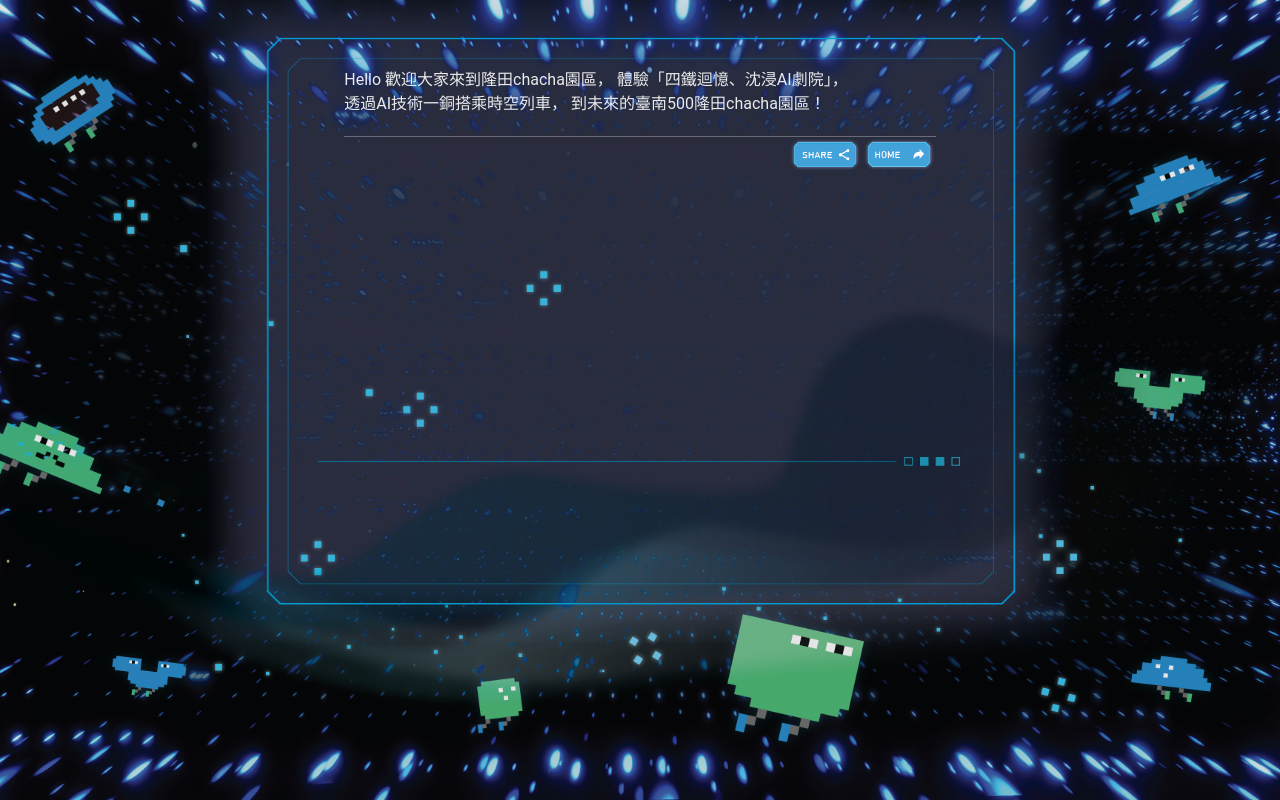
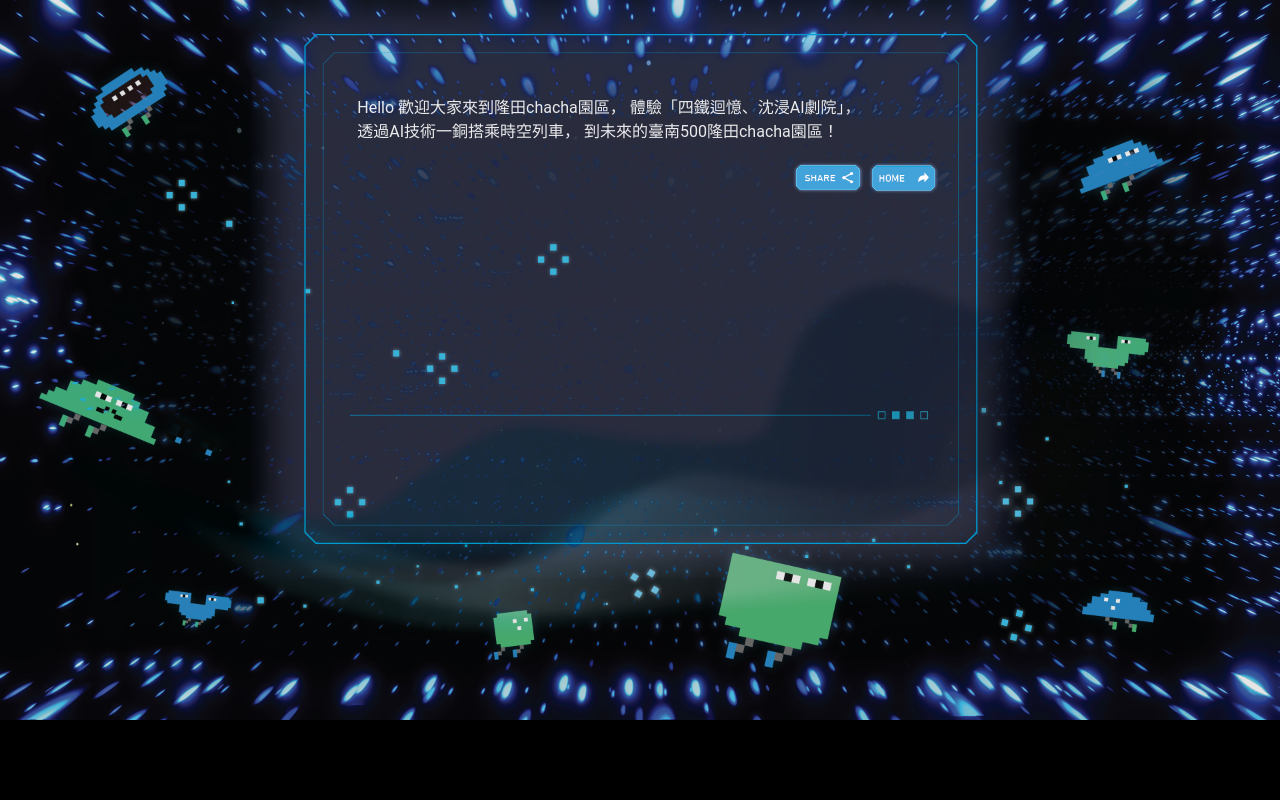
Before and after one commit to MoonShineVFX/chacha-website, a React (Vite) app: page / in a window 1280 px wide. Built offline with nearby package versions, Linux system fonts and the light colour scheme.

Commit message:
Update App.jsx

```diff
--- a/src/App.jsx
+++ b/src/App.jsx
@@ -114,18 +114,20 @@ function App() {
   return (
     <>
       <div
-        className="bg-[#1e2023] min-h-screen bg-cover bg-center bg-no-repeat z-10 relative bg-fixed"
+        className="bg-[#000] min-h-screen bg-contain bg-top bg-no-repeat z-10 relative bg-fixed"
         style={{
           backgroundImage: `url(${isMobile ? mb_bg : web_bg})`,
         }}
       >
         <div className="bg-black fixed w-full h-screen -z-10 opacity-10 top-0 left-0"></div>
         <div
-          className={`flex flex-col justify-center items-center   ${
-            isMobile ? "h-screen px-6 -mt-3" : "p-6"
+          className={`flex flex-col items-center  h-screen   ${
+            isMobile
+              ? "h-screen px-6 -mt-5 justify-center"
+              : "pt-[3%] justify-start "
           } `}
         >
-          <div className={` ${isMobile ? "w-full" : "pt-[1%] w-[48%]"}  `}>
+          <div className={` ${isMobile ? "w-full" : "pt-[2%] w-[47%]   "}  `}>
             {videoId && (
               <div className="w-full  aspect-video drop-shadow-xl rounded-lg overflow-hidden">
                 <ReactPlayer
@@ -146,19 +148,15 @@ function App() {
               <div
                 className={`text-base font-normal text-white/90 leading-6 ${
                   isMobile
-                    ? "pt-[3%] w-[85%]  leading-loose tracking-wide"
-                    : "pt-[2%]"
+                    ? "pt-[3%] px-[3%] w-[85%]  leading-loose "
+                    : "pt-[2%] px-[3%]"
                 }`}
               >
                 Hello 歡迎大家來到隆田chacha園區，
                 體驗「四鐵迴憶、沈浸AI劇院」， <br />
                 透過AI技術一銅搭乘時空列車， 到未來的臺南500隆田chacha園區！
               </div>
-            </div>
-
-            <div
-              className={`flex w-full items-end gap-2 justify-end  border-t border-white/30 `}
-            >
+              <div className={`flex w-full items-end gap-2 justify-end   `}>
                 <div
                   className={`${
                     isMobile ? "w-2/3 pt-[4%]" : "w-[25%]"
@@ -170,6 +168,7 @@ function App() {
                   <a href="https://digiwave.tw/" target="_blank">
                     <img src={icon_home} alt="" />
                   </a>
+                </div>
               </div>
             </div>
           </div>
```
Lines whose indentation alone changed are shown as unchanged.
